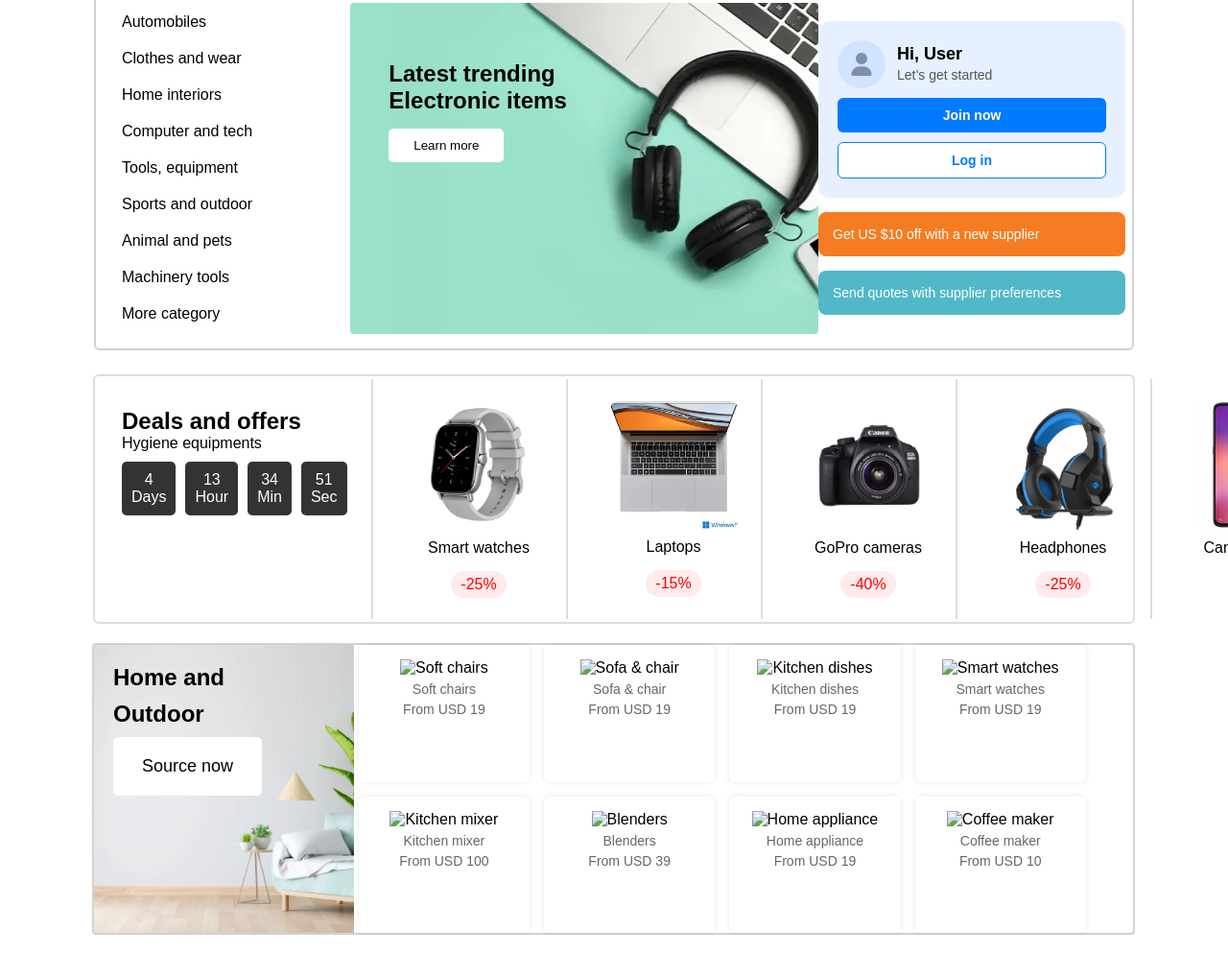
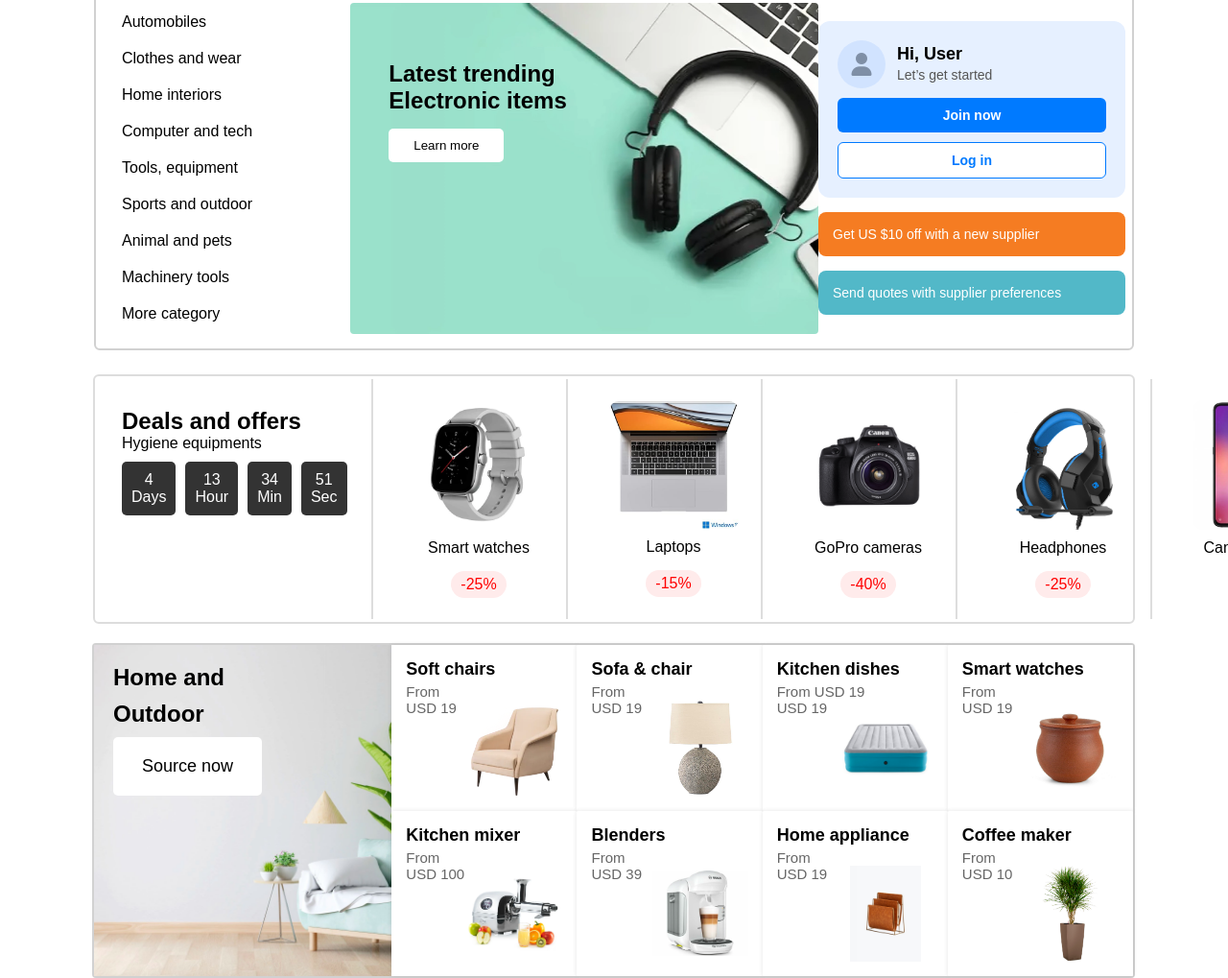
Before and after one commit to Labeebkhan/ecommerce-fullstack-design, a plain HTML site: page index.html in a window 1280 px wide. Shown: the part 151-1170 px from the top of the page at 96% size. Before the commit the page ends 1125 px from the top, so only its background shows below. Drawn offline with Linux system fonts and the light colour scheme.

Commit message:
Completed Another Section

```diff
--- a/index.html
+++ b/index.html
@@ -129,44 +129,84 @@
     </div>
     <div class="product-grid">
         <div class="product-card">
-            <img src="chair.png" alt="Soft chairs">
-            <p>Soft chairs</p>
-            <p>From USD 19</p>
+            <div class="Detail-product-card">
+                <p class="name-product">Soft chairs</p>
+                <p class="from">From </p>
+            </div>
+            <div class="image-container">
+                <p>USD 19</p>
+                <img src="images/sofa.png" alt="Soft chairs">
+            </div>
         </div>
         <div class="product-card">
-            <img src="sofa.png" alt="Sofa & chair">
-            <p>Sofa & chair</p>
-            <p>From USD 19</p>
+           <div class="Detail-product-card">
+                <p class="name-product">Sofa & chair</p>
+                <p class="from">From </p>
+            </div>
+            <div class="image-container">
+                <p>USD 19</p>
+                <img src="images/Lamp.png" alt="Sofa & chair">
+            </div>
         </div>
         <div class="product-card">
-            <img src="dishes.png" alt="Kitchen dishes">
-            <p>Kitchen dishes</p>
-            <p>From USD 19</p>
+            <div class = 'Detail-product-card'>
+                <p class="name-product">Kitchen dishes</p>
+                <p class="from">From USD 19</p>
+            </div>
+            <div class="image-container">
+                <p>USD 19</p>
+                <img src="images/airmatrice.png" alt="Kitchen dishes">
+            </div>
         </div>
         <div class="product-card">
-            <img src="watch.png" alt="Smart watches">
-            <p>Smart watches</p>
-            <p>From USD 19</p>
+            <div class="Detail-product-card">
+                <p class="name-product">Smart watches</p>
+                <p class="from">From </p>
+            </div>
+            <div class="image-container">
+                <p>USD 19</p>
+                <img src="images/mudpot.png" alt="Smart watches">
+            </div>
         </div>
         <div class="product-card">
-            <img src="mixer.png" alt="Kitchen mixer">
-            <p>Kitchen mixer</p>
-            <p>From USD 100</p>
+            <div class="Detail-product-card">
+                <p class="name-product">Kitchen mixer</p>
+                <p class="from">From </p>
+            </div>
+            <div class="image-container">
+                <p>USD 100</p>
+                <img src="images/juicer.png" alt="Kitchen mixer">
+            </div>
         </div>
         <div class="product-card">
-            <img src="blender.png" alt="Blenders">
-            <p>Blenders</p>
-            <p>From USD 39</p>
+            <div class="Detail-product-card">
+                <p class="name-product">Blenders</p>
+                <p class="from">From </p>
+            </div>
+            <div class="image-container">
+                <p>USD 39</p>
+                <img src="images/coffe-maker.png" alt="Blenders">
+            </div>
         </div>
         <div class="product-card">
-            <img src="appliance.png" alt="Home appliance">
-            <p>Home appliance</p>
-            <p>From USD 19</p>
+            <div class="Detail-product-card">
+                <p class="name-product">Home appliance</p>
+                <p class="from">From </p>
+            </div>
+            <div class="image-container">
+                <p>USD 19</p>
+                <img src="images/foalding.jpg" alt="Home appliance">
+            </div>
         </div>
         <div class="product-card">
-            <img src="coffee.png" alt="Coffee maker">
-            <p>Coffee maker</p>
-            <p>From USD 10</p>
+            <div class="Detail-product-card">
+                <p class="name-product">Coffee maker</p>
+                <p class="from">From </p>
+            </div>
+            <div class="image-container">
+                <p>USD 10</p>
+                <img src="images/smalltree.png" alt="Coffee maker">
+            </div>
         </div>
     </div>
 </div><script src="scripts/Timer.js"></script>
--- a/style/home-and-outdoor.css
+++ b/style/home-and-outdoor.css
@@ -1,7 +1,5 @@
 .container2 {
     display: flex;
-    flex-wrap: wrap;
-    gap: 5px;
     margin-top: 20px;
     border: 2px solid #d1d1d1;
     border-radius: 4px;
@@ -9,14 +7,14 @@
     margin-right: 97px;
 }
 .sidebar-home-decor {
-    width: 25%;
+    width: 326px;
     background: url('/images/Left-img.jpg') no-repeat center center/cover;
     color: black;
     display: flex;
     padding: 20px 0px 0px 20px;
     flex-direction: column;
     align-items: start;
-    height: 300px;
+    height: 345px;
 }
 
 /* Pseudo-element to flip only the background */
@@ -43,26 +41,54 @@
     border-radius: 5px;
     font-size: 18px;
 }
+.sidebar-home-decor button:hover {
+    box-shadow: 0px 0px 10px rgba(0,0,0,0.2);
+}
 .product-grid {
-    width: 70%;
+    width: 75.2%;
     display: grid;
     grid-template-columns: repeat(4, 1fr);
-    gap: 15px;
 }
 .product-card {
+    display: flex;
+    flex-direction: column;
+    justify-content: center;
     background-color: white;
     padding: 15px;
     text-align: center;
-    border-radius: 5px;
+    border-radius: 1px;
     box-shadow: 0px 0px 5px rgba(0,0,0,0.1);
+    cursor: pointer;
+}
+.product-card:hover {
+    box-shadow: 0px 0px 10px rgba(0,0,0,0.2);
+}
+.product-card h3 {
+    font-size: 18px;
+    margin: 10px 0px;
+    color: #333;
+}
+.Detail-product-card p{
+    display: flex;
+    flex-direction: start;
+}
+.name-product{
+    font-size: 18px;
+    font-weight: bold;
+    margin-bottom: 4px;
+}
+.from , .image-container p{
+    font-size: 15px;
+    color: #666;
+    margin: 0px;
+}
+.image-container{
+    display: flex;
+    flex-direction: row;
+    justify-content: space-between;
 }
 .product-card img {
     width: 100px;
     height: 100px;
     object-fit: contain;
 }
-.product-card p {
-    margin: 5px 0;
-    font-size: 14px;
-    color: #666;
-}
```
